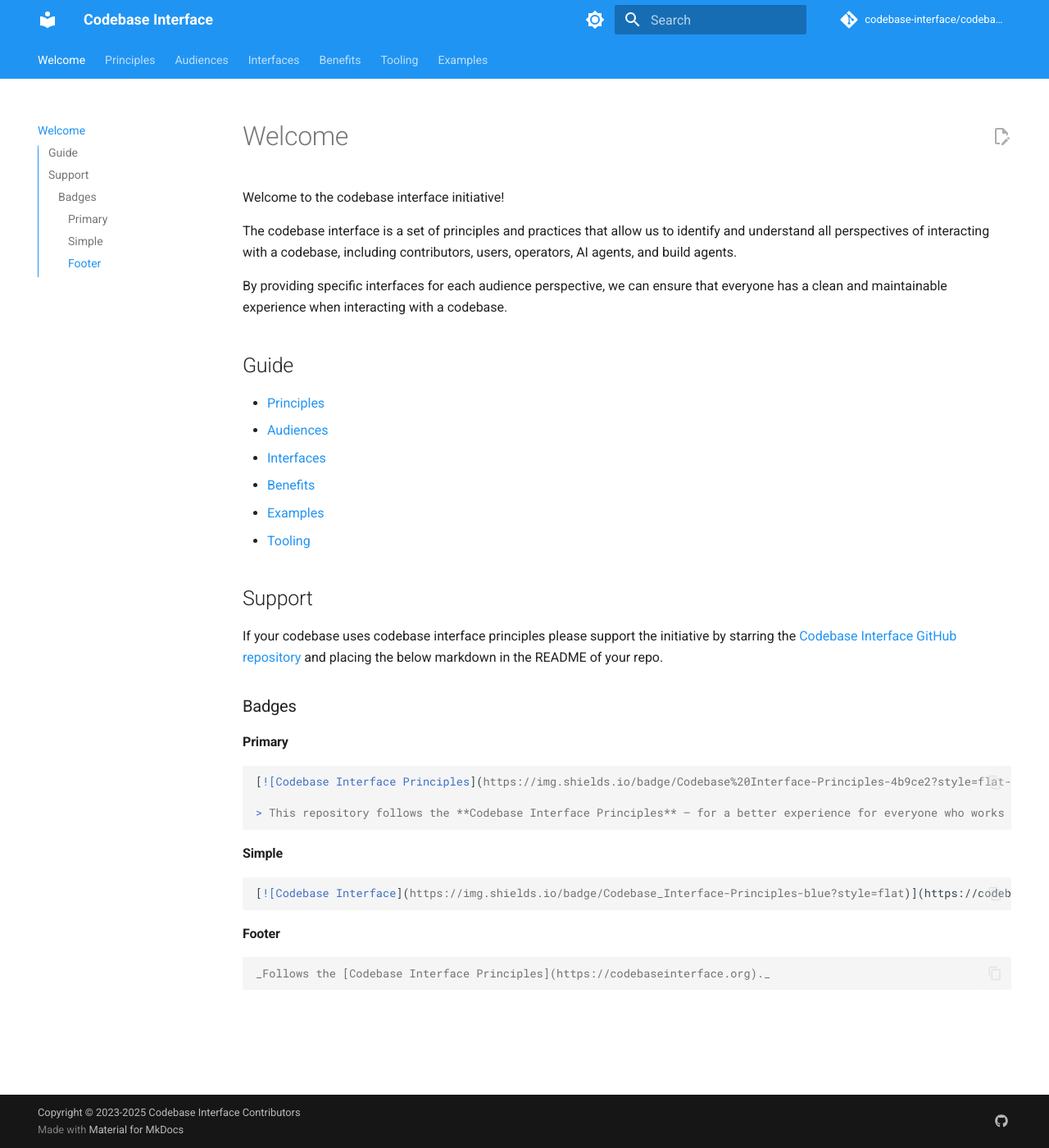
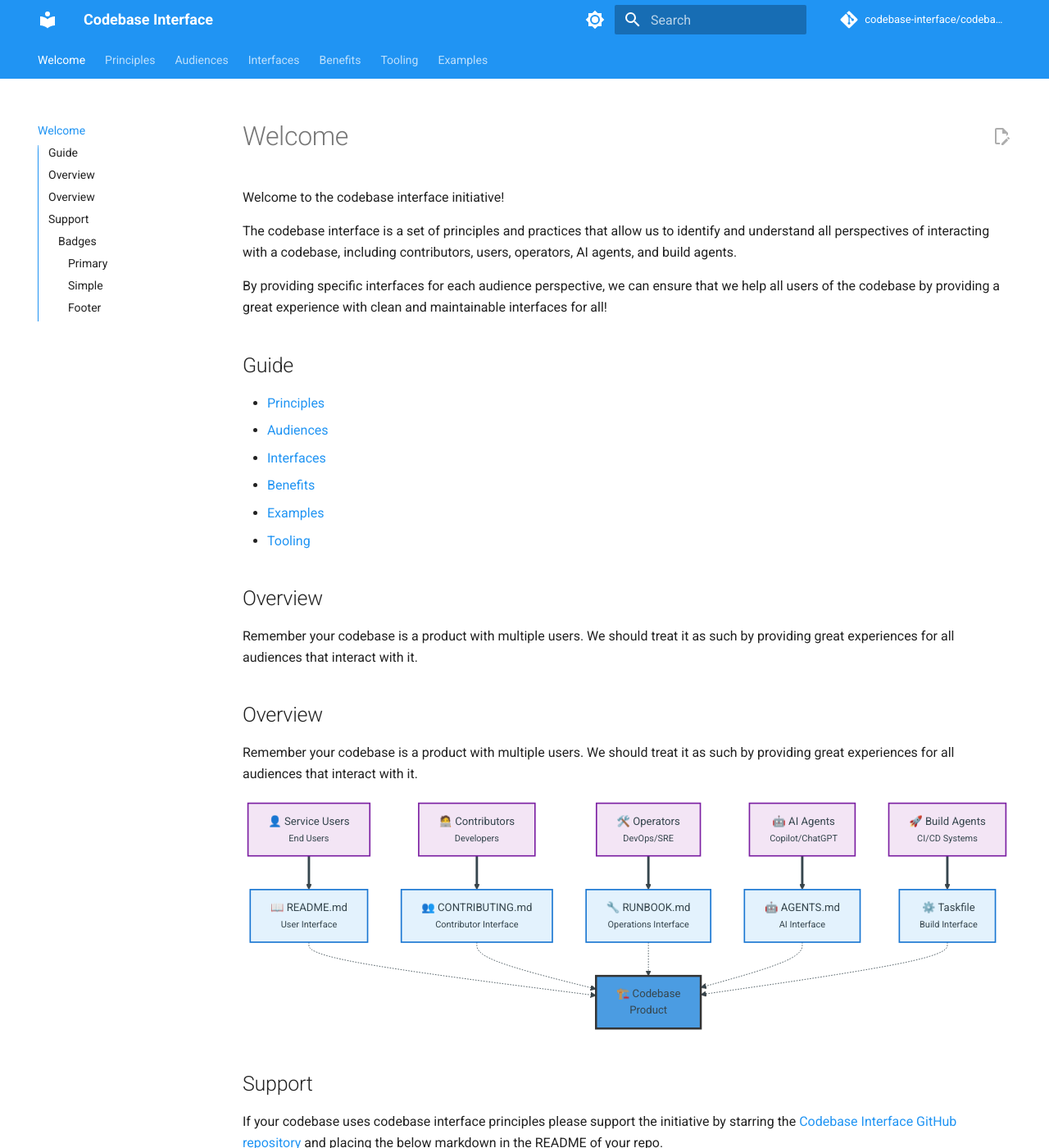
Before and after one commit to codebase-interface/codebase-interface.github.io, an MkDocs documentation site: the page built from docs/README.md, in a window 1280 px wide and 1400 px high. Shown: the whole window at 82% size. Built offline with MkDocs 1.6.1 and Material for MkDocs 9.7.7, drawn with Linux system fonts in a browser that asks for light colours; comment, search, counter and statistics services are not loaded.

Commit message:
fix: update Taskfile and mkdocs configuration for improved setup and mermaid support

````diff
--- a/Taskfile.yml
+++ b/Taskfile.yml
@@ -19,6 +19,7 @@
       - pip install mkdocs-git-revision-date-localized-plugin
       - pip install pymdown-extensions
       - echo "Setup complete! Changelog is automatically generated via GitHub Actions."
+      - pip install mkdocs-mermaid2-plugin
     silent: true
 
   build:
--- a/docs/README.md
+++ b/docs/README.md
@@ -4,7 +4,7 @@
 
 The codebase interface is a set of principles and practices that allow us to identify and understand all perspectives of interacting with a codebase, including contributors, users, operators, AI agents, and build agents.
 
-By providing specific interfaces for each audience perspective, we can ensure that everyone has a clean and maintainable experience when interacting with a codebase.
+By providing specific interfaces for each audience perspective, we can ensure that we help all users of the codebase by providing a great experience with clean and maintainable interfaces for all!
 
 ## Guide
 
@@ -14,6 +14,57 @@
 - [Benefits](./benefits.md)
 - [Examples](./examples.md)
 - [Tooling](./tooling.md)
+
+## Overview
+
+Remember your codebase is a product with multiple users. We should treat it as such by providing great experiences for all audiences that interact with it.
+
+## Overview
+
+Remember your codebase is a product with multiple users. We should treat it as such by providing great experiences for all audiences that interact with it.
+
+```mermaid
+graph TD
+    %% Central Codebase
+    CODEBASE[🏗️ Codebase<br/>Product]
+
+    %% Interface Files
+    README["📖 README.md<br/><small>User Interface</small>"]
+    CONTRIBUTING["👥 CONTRIBUTING.md<br/><small>Contributor Interface</small>"]
+    RUNBOOK["🔧 RUNBOOK.md<br/><small>Operations Interface</small>"]
+    AGENTS["🤖 AGENTS.md<br/><small>AI Interface</small>"]
+    BUILD["⚙️ Taskfile<br/><small>Build Interface</small>"]
+
+    %% Audience Groups
+    USERS["👤 Service Users<br/><small>End Users</small>"]
+    CONTRIBUTORS["🧑‍💻 Contributors<br/><small>Developers</small>"]
+    OPERATORS["🛠️ Operators<br/><small>DevOps/SRE</small>"]
+    AI_AGENTS["🤖 AI Agents<br/><small>Copilot/ChatGPT</small>"]
+    BUILD_AGENTS["🚀 Build Agents<br/><small>CI/CD Systems</small>"]
+
+    %% Connections: Interfaces to Codebase
+    README -.-> CODEBASE
+    CONTRIBUTING -.-> CODEBASE
+    RUNBOOK -.-> CODEBASE
+    AGENTS -.-> CODEBASE
+    BUILD -.-> CODEBASE
+
+    %% Connections: Audiences to Interfaces
+    USERS ==> README
+    CONTRIBUTORS ==> CONTRIBUTING
+    OPERATORS ==> RUNBOOK
+    AI_AGENTS ==> AGENTS
+    BUILD_AGENTS ==> BUILD
+
+    %% Styling
+    classDef codebase fill:#4b9ce2,stroke:#333,stroke-width:3px,color:#fff
+    classDef interface fill:#e3f2fd,stroke:#1976d2,stroke-width:2px,color:#1565c0
+    classDef audience fill:#f3e5f5,stroke:#7b1fa2,stroke-width:2px,color:#4a148c
+
+    class CODEBASE codebase
+    class README,CONTRIBUTING,RUNBOOK,AGENTS,BUILD interface
+    class USERS,CONTRIBUTORS,OPERATORS,AI_AGENTS,BUILD_AGENTS audience
+```
 
 ## Support
 
--- a/mkdocs.yml
+++ b/mkdocs.yml
@@ -45,13 +45,18 @@
   - search
   - git-revision-date-localized:
       type: date
+  - mermaid2
 
 markdown_extensions:
   - pymdownx.highlight:
       anchor_linenums: true
   - pymdownx.inlinehilite
   - pymdownx.snippets
-  - pymdownx.superfences
+  - pymdownx.superfences:
+      custom_fences:
+        - name: mermaid
+          class: mermaid
+          format: !!python/name:pymdownx.superfences.fence_code_format
   - admonition
   - pymdownx.details
   - attr_list
````
